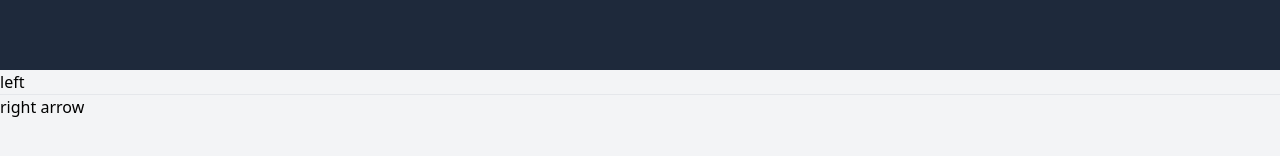
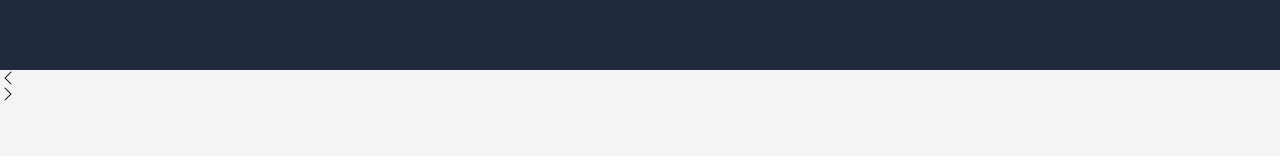
Before and after one commit to ballestrino/portfolio, a React (Vite) app: page / in a window 1280 px wide. Shown: the part 1330-1486 px from the top of the page. Built offline with nearby package versions, Linux system fonts and the light colour scheme.

Commit message:
use state for arrows

```diff
--- a/src/components/Technologies.jsx
+++ b/src/components/Technologies.jsx
@@ -1,6 +1,9 @@
+import { useState } from 'react';
+
 function Technologies() {
   //css, html, git, github, javascript, react, python, SQL, tailwind, vite
-  let elements = [
+
+  const [elements, setElements] = useState([
     'css.png',
     'html.png',
     'git.png',
@@ -11,48 +14,48 @@ function Technologies() {
     'SQL.png',
     'tailwind.png',
     'vite.png',
-  ];
+  ]);
 
   const handleRightArrow = () => {
     let newElements = [];
     for (let i = 0; i < elements.length; i++) {
-      //example with i = 0
-      let previousElement = elements[i - 1]; //vite
+      let previousElement = elements[i - 1];
       if (previousElement === undefined) {
         previousElement = elements[elements.length - 1];
-        newElements[i] = previousElement; //vite
-        continue;
       }
-      //asignamos a previous element el ultimo valor de el array elements
-      newElements[i] = previousElement; //vite
+      newElements[i] = previousElement;
     }
-    elements = newElements;
+    setElements(newElements);
     console.log(elements);
   };
 
   const handleLeftArrow = () => {
     let newElements = [];
     for (let i = 0; i < elements.length; i++) {
-      //example with i = 0
-      let nextElement = elements[i + 1]; //vite
+      let nextElement = elements[i + 1];
       if (nextElement === undefined) {
         nextElement = elements[0];
-        newElements[i] = nextElement; //vite
-        continue;
       }
-      //asignamos a previous element el ultimo valor de el array elements
-      newElements[i] = nextElement; //vite
+      newElements[i] = nextElement;
     }
-    elements = newElements;
+    setElements(newElements);
     console.log(elements);
   };
 
-  //test funcionamiento
+  //Interfaz
   return (
-    <section className='h-screen w-screen bg-gray-100'>
-      <button onClick={handleLeftArrow}>left</button>
-      <hr />
-      <button onClick={handleRightArrow}>right arrow</button>
+    <section className='h-vh50 w-screen bg-gray-100'>
+      <img
+        onClick={handleLeftArrow}
+        src='/leftArrow.svg'
+        alt='move slider left'
+      />
+      <div className='flex flex-col'></div>
+      <img
+        onClick={handleRightArrow}
+        src='/rightArrow.svg'
+        alt='move slider right'
+      />
     </section>
   );
 }
--- a/tailwind.config.js
+++ b/tailwind.config.js
@@ -4,6 +4,7 @@ export default {
   theme: {
     extend: {
       height: {
+        vh50: '50vh',
         vh75: '75vh',
       },
       textColor: {
```
Also changed, not shown: public/leftArrow.svg (added), public/rightArrow.svg (added).
